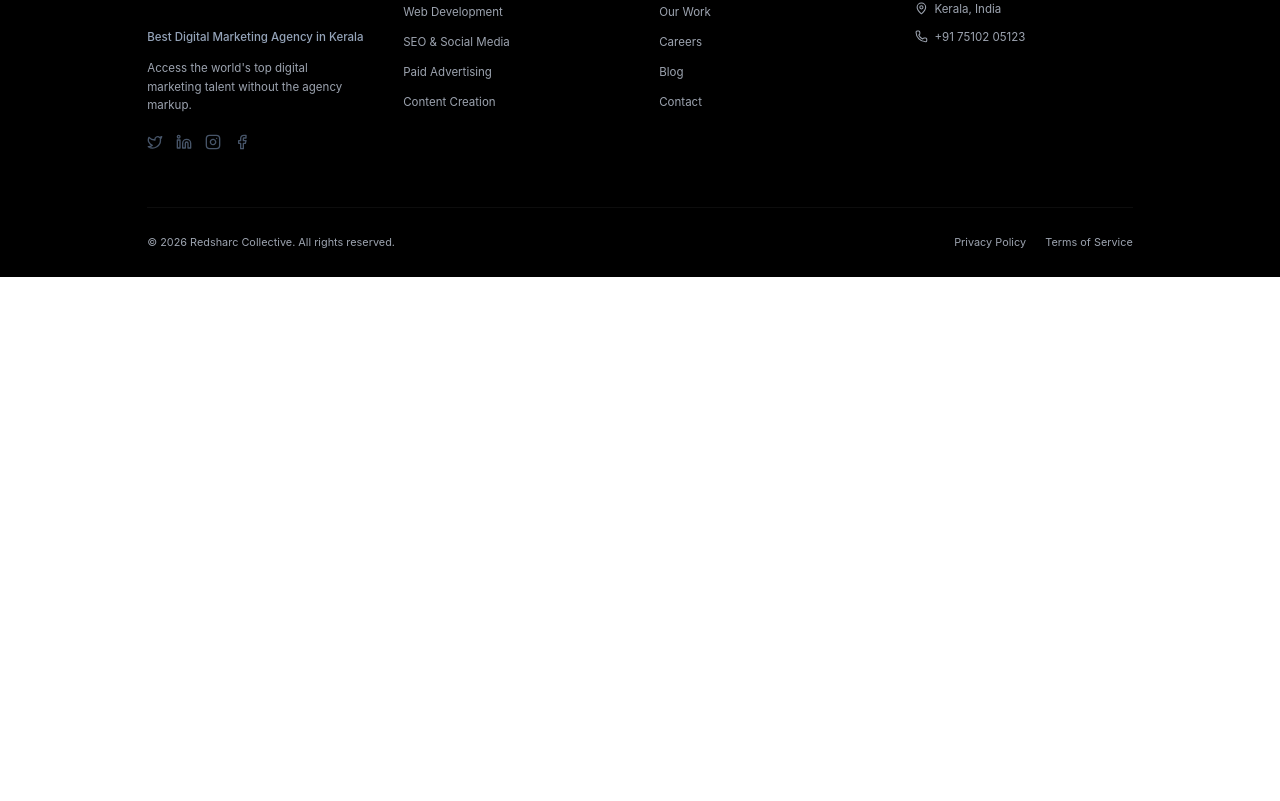
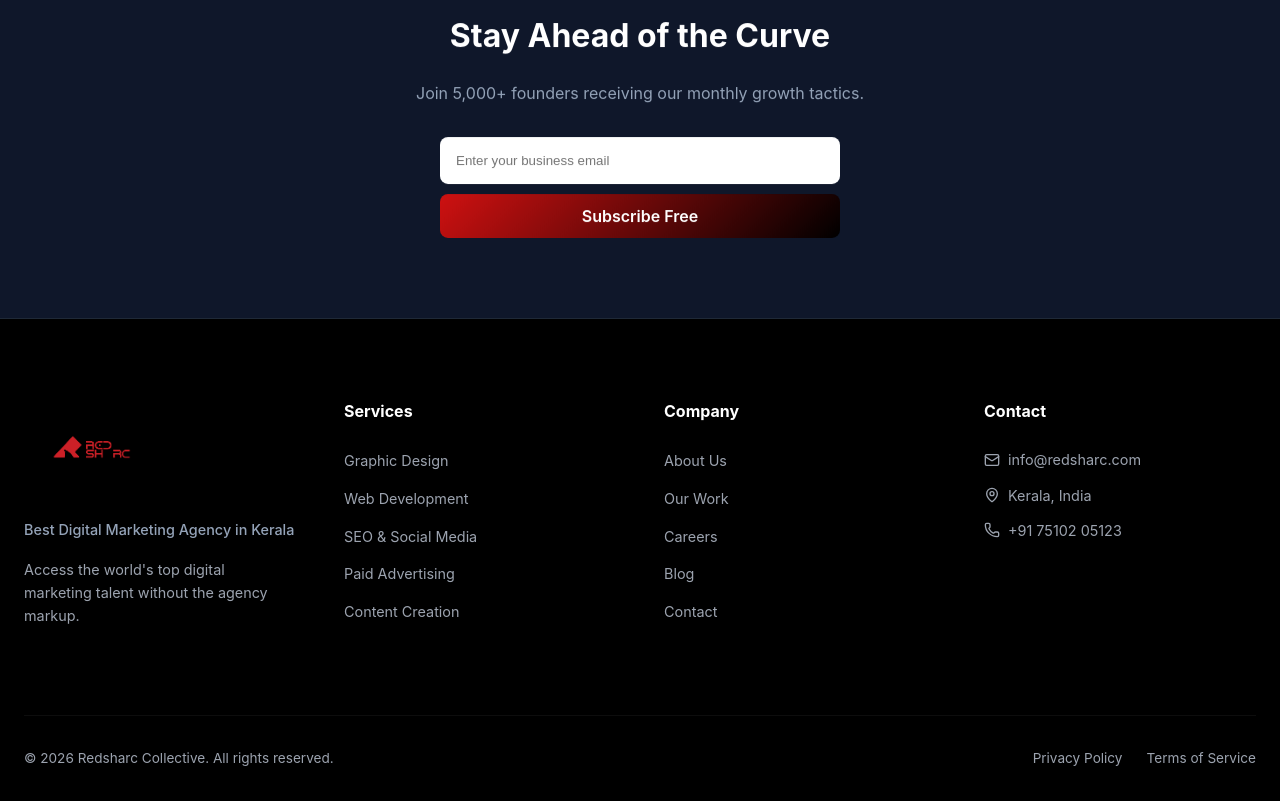
Before and after one commit to Fazilfazi991/redshark, a React (Vite) app: page /blog in a window 1280 px wide. Shown: the part 1934-2735 px from the top of the page. Before the commit the page ends 2211 px from the top, so only its background shows below. Built offline with nearby package versions, Linux system fonts and the light colour scheme.

Commit message:
style: increase site zoom, update hero text color, and remove footer social icons

```diff
--- a/src/components/Footer.tsx
+++ b/src/components/Footer.tsx
@@ -1,5 +1,5 @@
 import React from 'react';
-import { Facebook, Twitter, Instagram, Linkedin, Mail, MapPin, Phone } from 'lucide-react';
+import { Mail, MapPin, Phone } from 'lucide-react';
 import './Footer.css';
 
 const Footer = () => {
@@ -16,12 +16,6 @@ const Footer = () => {
                         <p className="footer-desc">
                             Access the world's top digital marketing talent without the agency markup.
                         </p>
-                        <div className="social-icons">
-                            <a href="#" className="social-link"><Twitter size={20} /></a>
-                            <a href="#" className="social-link"><Linkedin size={20} /></a>
-                            <a href="https://www.instagram.com/redshark.studio" target="_blank" rel="noopener noreferrer" className="social-link"><Instagram size={20} /></a>
-                            <a href="#" className="social-link"><Facebook size={20} /></a>
-                        </div>
                     </div>
 
                     {/* Col 2 */}
--- a/src/components/Hero.css
+++ b/src/components/Hero.css
@@ -184,10 +184,7 @@
 }
 
 .text-gradient {
-    background: linear-gradient(to right, #ce1111, #aa0e0e);
-    /* Brighter red for dark bg */
-    -webkit-background-clip: text;
-    -webkit-text-fill-color: transparent;
+    color: #ff0000;
 }
 
 
--- a/src/index.css
+++ b/src/index.css
@@ -55,7 +55,7 @@ body {
   line-height: 1.6;
   -moz-osx-font-smoothing: grayscale;
   -webkit-text-size-adjust: 100%;
-  zoom: 0.8;
+  zoom: 1.0;
   overflow-x: hidden;
   /* Prevent horizontal scroll */
   width: 100%;
```
